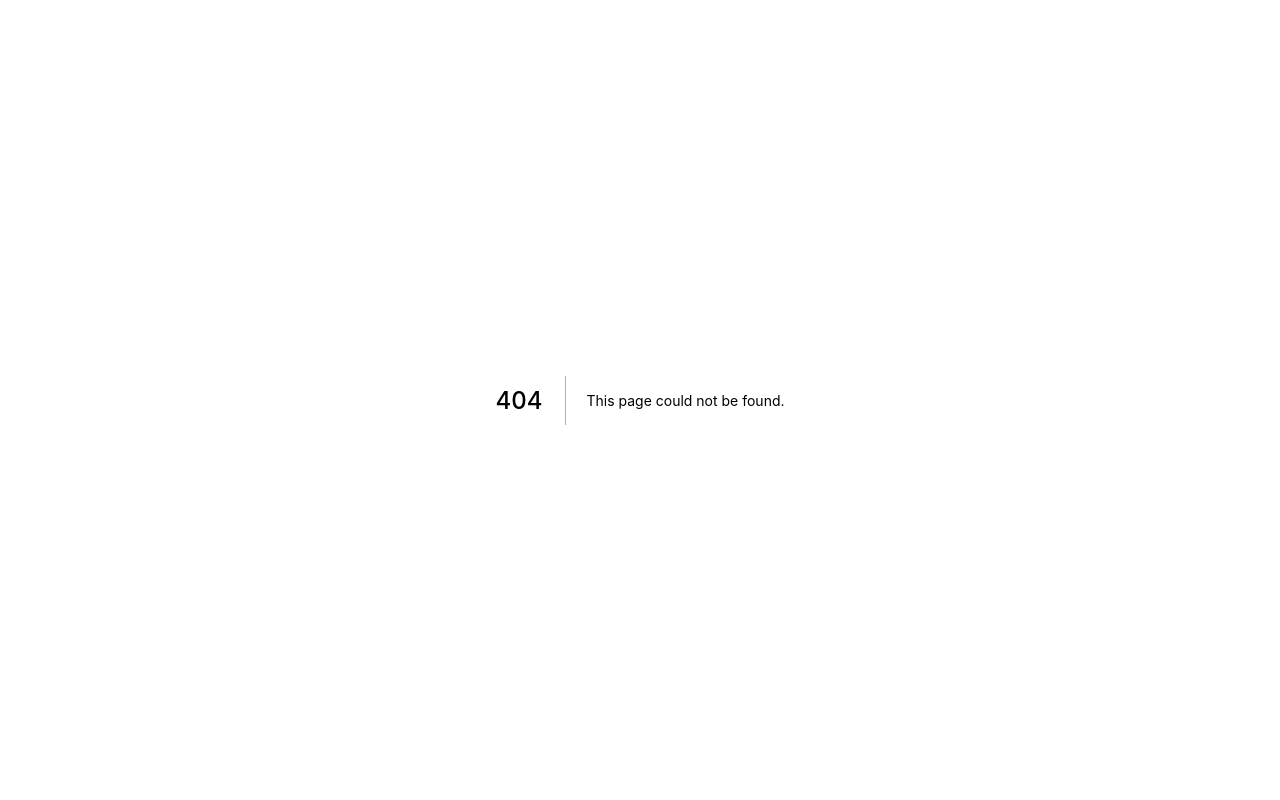
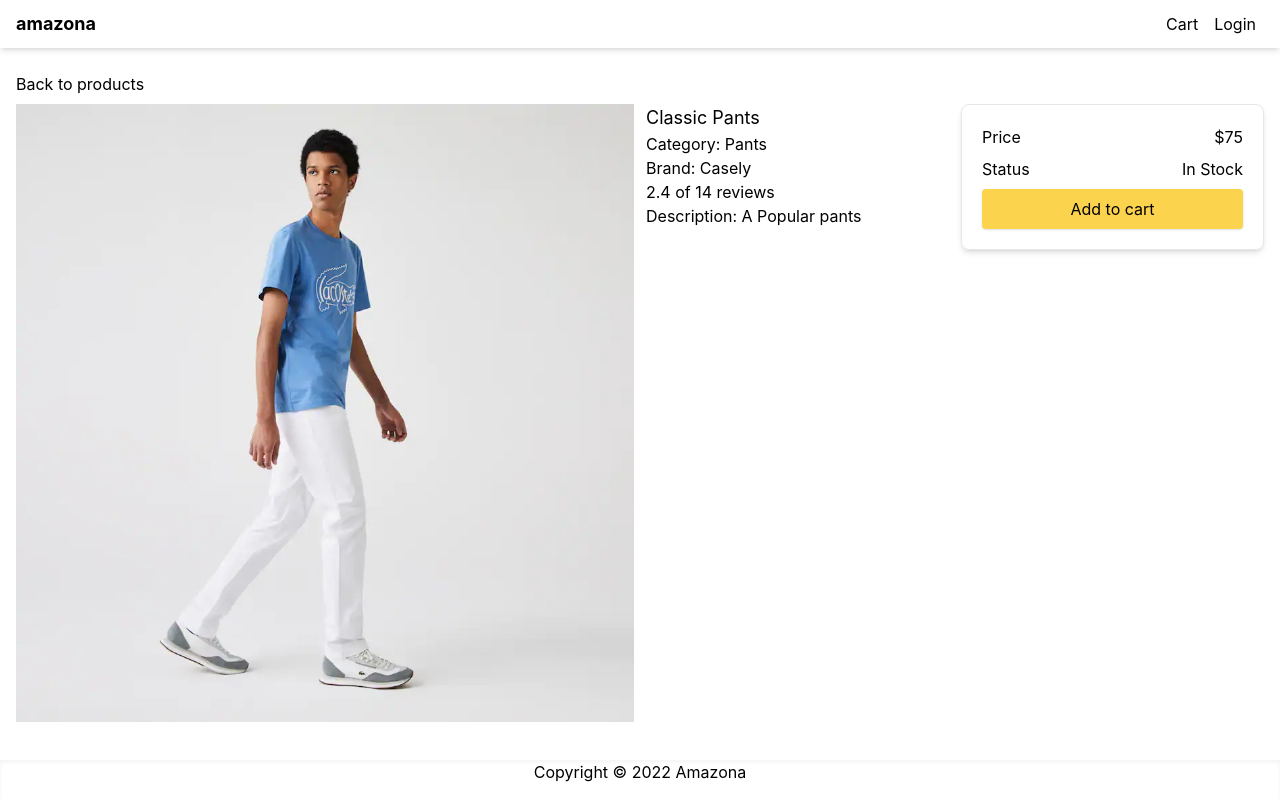
Before and after one commit to DarshanKanojiya/next-ecommerce-amazona, a Next.js app: page /product/classic-pants in a window 1280 px wide. Before the commit this address had no page. Built offline with nearby package versions, Linux system fonts and the light colour scheme.

Commit message:
Create product details, Handle add to cart

```diff
--- a/components/Layout.js
+++ b/components/Layout.js
@@ -1,8 +1,11 @@
 import Head from 'next/head';
 import Link from 'next/link';
-import React from 'react';
+import React, { useContext } from 'react';
+import { Store } from '../utils/Store';
 
 const Layout = ({ title, children }) => {
+  const { state, dispatch } = useContext(Store);
+  const { cart } = state;
   return (
     <>
       <Head>
@@ -18,7 +21,14 @@ const Layout = ({ title, children }) => {
             </Link>
             <div>
               <Link href="/cart">
-                <a className="p-2">Cart</a>
+                <a className="p-2">
+                  Cart
+                  {cart.cartItems.length > 0 && (
+                    <span className="ml-1 rounded-full bg-red-600 px-2 py-1 text-xs font-bold text-white">
+                      {cart.cartItems.reduce((a, c) => a + c.quantity, 0)}
+                    </span>
+                  )}
+                </a>
               </Link>
               <Link href="/login">
                 <a className="p-2">Login</a>
--- a/pages/_app.js
+++ b/pages/_app.js
@@ -1,7 +1,12 @@
-import '../styles/globals.css'
+import '../styles/globals.css';
+import { StoreProvider } from '../utils/Store';
 
 function MyApp({ Component, pageProps }) {
-  return <Component {...pageProps} />
+  return (
+    <StoreProvider>
+      <Component {...pageProps} />
+    </StoreProvider>
+  );
 }
 
-export default MyApp
+export default MyApp;
--- /dev/null
+++ b/pages/product/[slug].js
@@ -0,0 +1,83 @@
+import Image from 'next/image';
+import Link from 'next/link';
+import { useRouter } from 'next/router';
+import React, { useContext } from 'react';
+import Layout from '../../components/Layout';
+import data from '../../utils/data';
+import { Store } from '../../utils/Store';
+
+const ProductScreen = () => {
+  const { state, dispatch } = useContext(Store);
+  const { query } = useRouter();
+  const { slug } = query;
+  const product = data.products.find((x) => x.slug === slug);
+  if (!product) {
+    return <div>Product Not Found.</div>;
+  }
+  const addToCartHandler = () => {
+    const existItem = state.cart.cartItems.find((x) => x.slug === product.slug);
+    const quantity = existItem ? existItem.quantity + 1 : 1;
+    if (product.countInStock < quantity) {
+      alert('Sorry, Product is out of stock');
+      return;
+    }
+    dispatch({
+      type: 'CART_ADD_ITEM',
+      payload: {
+        ...product,
+        quantity,
+      },
+    });
+  };
+  return (
+    <Layout title={product.name}>
+      <div className="py-2">
+        <Link href="/">Back to products</Link>
+      </div>
+      <div className="grid md:grid-cols-4 md:gap-3">
+        <div className="md:col-span-2">
+          <Image
+            src={product.image}
+            alt={product.name}
+            width={640}
+            height={640}
+            layout="responsive"
+          />
+        </div>
+        <div>
+          <ul>
+            <li>
+              <h1 className="text-lg">{product.name}</h1>
+            </li>
+            <li>Category: {product.category}</li>
+            <li>Brand: {product.brand}</li>
+            <li>
+              {product.rating} of {product.numReviwes} reviews
+            </li>
+            <li>Description: {product.description}</li>
+          </ul>
+        </div>
+        <div>
+          <div className="card p-5">
+            <div className="mb-2 flex justify-between">
+              <div>Price</div>
+              <div>${product.price}</div>
+            </div>
+            <div className="mb-2 flex justify-between">
+              <div>Status</div>
+              <div>{product.countInStock > 0 ? 'In Stock' : 'Unavailable'}</div>
+            </div>
+            <button
+              className="primary-button w-full"
+              onClick={addToCartHandler}
+            >
+              Add to cart
+            </button>
+          </div>
+        </div>
+      </div>
+    </Layout>
+  );
+};
+
+export default ProductScreen;
--- /dev/null
+++ b/utils/Store.js
@@ -0,0 +1,38 @@
+import { createContext, useReducer } from 'react';
+
+export const Store = createContext();
+
+const initialState = {
+  cart: { cartItems: [] },
+};
+
+function reducer(state, action) {
+  switch (action.type) {
+    case 'CART_ADD_ITEM': {
+      const newItem = action.payload;
+      const existItem = state.cart.cartItems.find(
+        (item) => item.slug === newItem.slug
+      );
+      const cartItems = existItem
+        ? state.cart.cartItems.map((item) =>
+            item.name === newItem.name ? newItem : item
+          )
+        : [...state.cart.cartItems, newItem];
+      return {
+        ...state,
+        cart: {
+          ...state.cart,
+          cartItems,
+        },
+      };
+    }
+    default:
+      return state;
+  }
+}
+
+export function StoreProvider({ children }) {
+  const [state, dispatch] = useReducer(reducer, initialState);
+  const value = { state, dispatch };
+  return <Store.Provider value={value}>{children}</Store.Provider>;
+}
```
Also changed, not shown: 1 other file (tests, documents, lock files or other folders).
